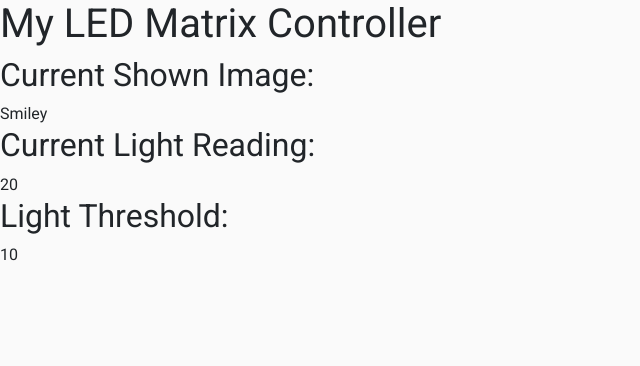
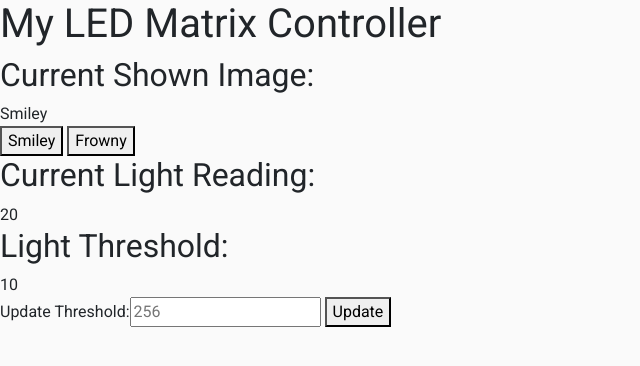
Before and after one commit to rhit-bryantlj/LED_Matrix, a plain HTML site: page webpage/public/index.html in a window 1280 px wide. Shown: the whole page, without its empty margins (0-640 px from the left). Drawn offline with Linux system fonts and the light colour scheme.

Commit message:
added the block diagram and made slight additions to the index.html

```diff
--- a/webpage/public/index.html
+++ b/webpage/public/index.html
@@ -14,10 +14,16 @@
     <h1>My LED Matrix Controller</h1>
     <h2>Current Shown Image: </h2>
     <div id="matrixImage">Smiley</div>
+    <div id="matrixButtonContainer">
+      <button id = "smileyButton">Smiley</button>
+      <button id = "frownyButton>">Frowny</button>
+    </div>
     <h2>Current Light Reading:</h2>
     <div id="lightReadingNum">20</div>
     <h2>Light Threshold: </h2>
     <div id="lightThresholdVal">10</div>
+    <label> Update Threshold: </label><input id="thresholdUpdateInput" type="text" placeholder="256" value="">
+    <button id = "thresholdUpdateButton">Update</button>
 
   <script src="scripts/jquery.min.js"></script>
   <script src="scripts/popper.js"></script>
```
Also changed, not shown: 1 other file.
